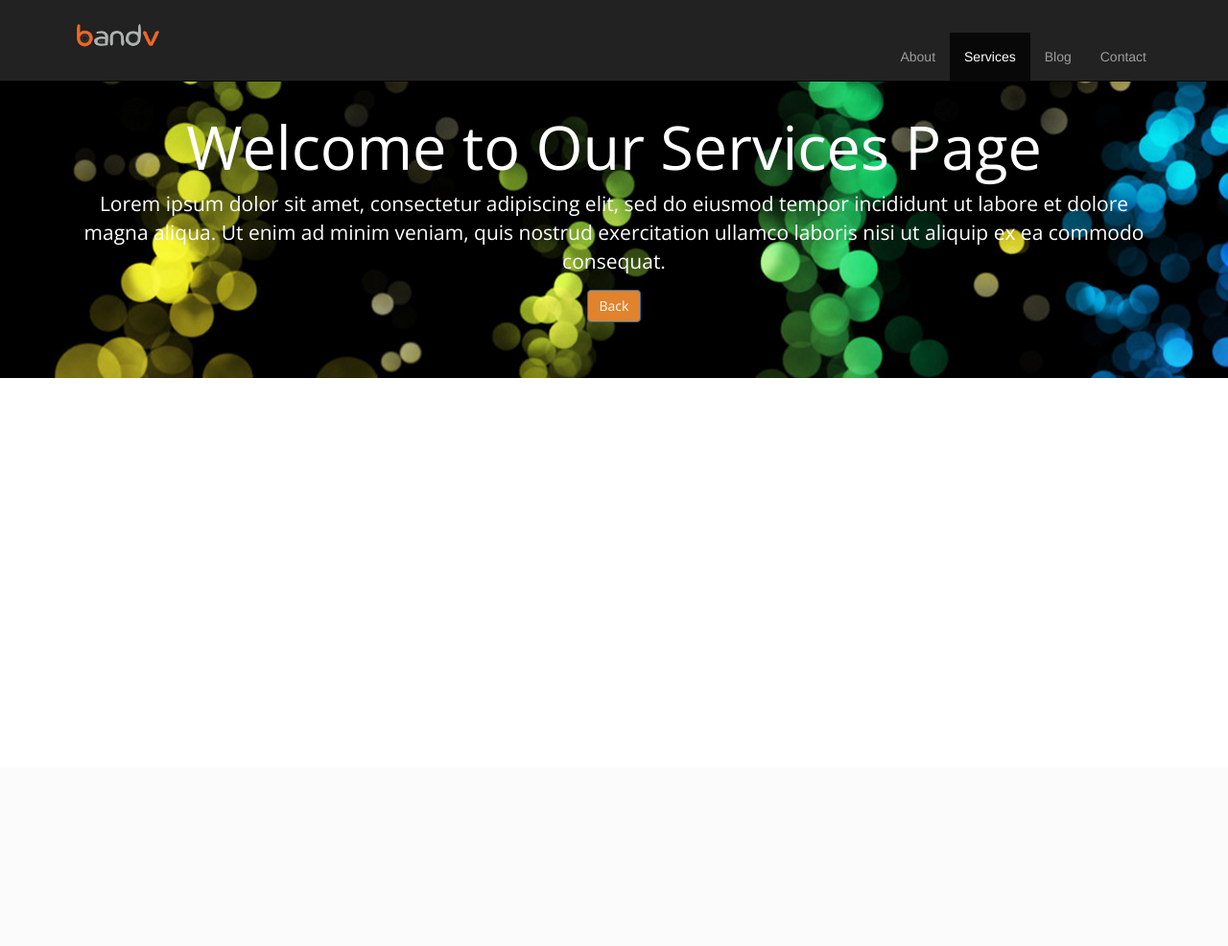
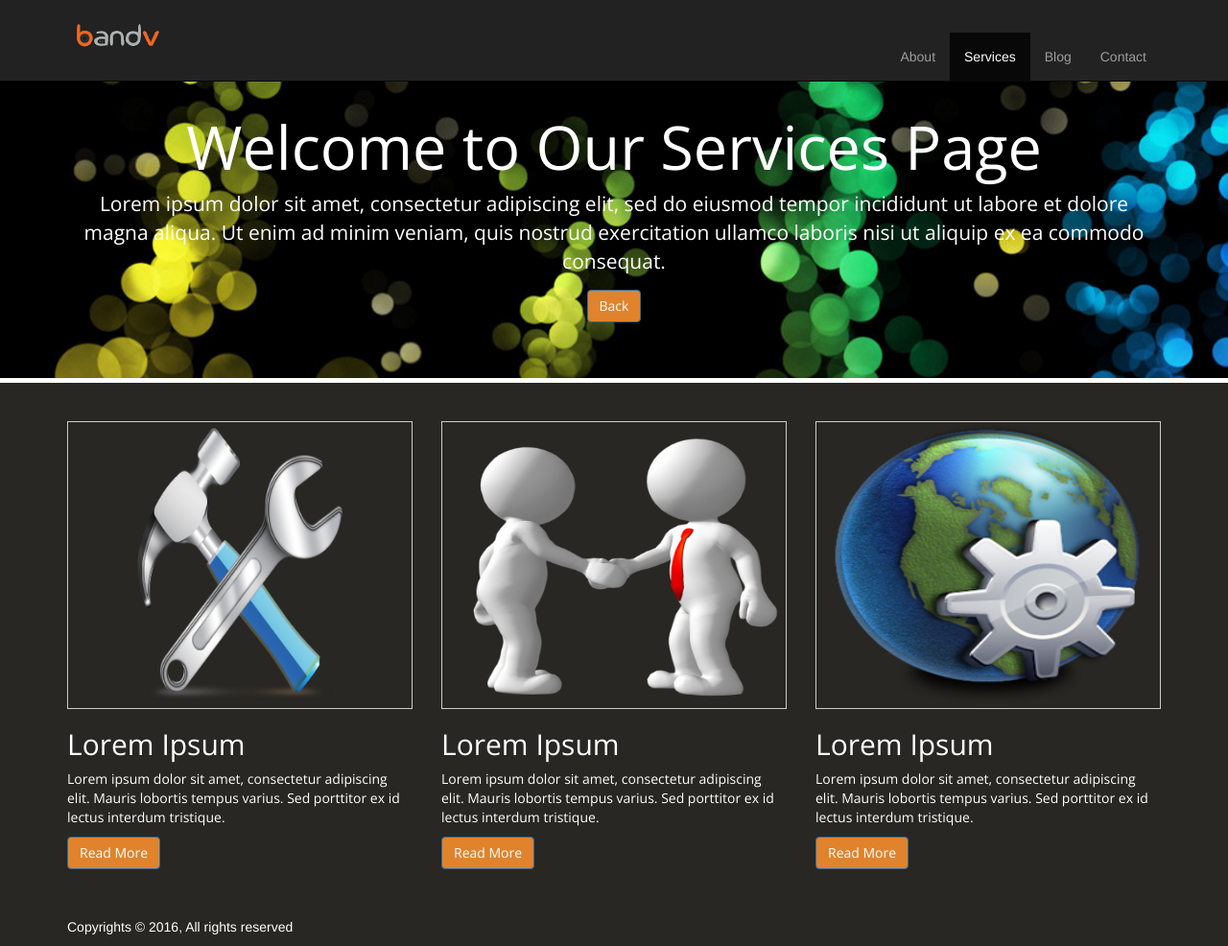
Before and after one commit to jrose111284/bandv, a PHP site: page /services.php in a window 1280 px wide. Shown: the whole page at 96% size. Before the commit the page ends 394 px from the top, so only its background shows below. Run offline with PHP 8.4, Linux system fonts and the light colour scheme; some libraries are stand-ins or nearby versions.

```diff
--- a/css/style.css
+++ b/css/style.css
@@ -23,6 +23,7 @@ html {
   /*height: 500px;*/
   font-family: 'Open Sans';
   font-weight: 500;
+  height: 375;
   margin-top: 50px;
   overflow: none;
   text-align: center;
@@ -82,6 +83,9 @@ section {
 #middle {
   width: 100%;
   background-color: #282723;
+  color: white;
+  font-family: 'Open Sans';
+  margin-top: 0;
 }
 .box-1 {
   font-family: 'Open Sans';
@@ -149,7 +153,7 @@ footer p {
   background-color: orange;
 }
 .map{
-  margin-left: 5%;
+  margin-left: -10%;
   margin-top: 5%;
   margin-bottom: 5%;
 }
@@ -193,3 +197,20 @@ span{
   margin-left: 3%;
   margin-right: 3%;
 }
+.jumbotron img.app-btn{
+	width:40%;
+	margin-right:30px;
+  background-color: blue;
+  text-align: center;
+}
+
+.jumbotron img.showcase-img{
+	width:75%;
+}
+
+img.demo{
+	width:100%;
+  height: 300px;
+	padding:3px;
+	border: 1px solid #ccc;
+}
--- a/services.php
+++ b/services.php
@@ -48,11 +48,42 @@
       </div>
     </div>
   </div>
-
+  <section id="middle">
+       <div class="container">
+         <div class="row">
+           <div class="col-md-4">
+             <img src="img/service-1.png" class="demo">
+             <h2>Lorem Ipsum</h2>
+             <p>Lorem ipsum dolor sit amet, consectetur adipiscing elit. Mauris lobortis tempus varius. Sed porttitor ex id lectus interdum tristique.</p>
+             <a href="#" class="btn btn-primary">Read More</a>
+           </div>
+           <div class="col-md-4">
+             <img src="img/service-2.png" class="demo">
+             <h2>Lorem Ipsum</h2>
+             <p>Lorem ipsum dolor sit amet, consectetur adipiscing elit. Mauris lobortis tempus varius. Sed porttitor ex id lectus interdum tristique.</p>
+             <a href="#" class="btn btn-primary">Read More</a>
+           </div>
+           <div class="col-md-4">
+             <img src="img/service-3.png" class="demo">
+             <h2>Lorem Ipsum</h2>
+             <p>Lorem ipsum dolor sit amet, consectetur adipiscing elit. Mauris lobortis tempus varius. Sed porttitor ex id lectus interdum tristique.</p>
+             <a href="#" class="btn btn-primary">Read More</a>
+           </div>
+         </div>
+       </div>
+     </section>
 
   <script src="https://ajax.googleapis.com/ajax/libs/jquery/1.11.1/jquery.min.js"></script>
   <script src="js/bootstrap.js"></script>
 
 
 </body>
+<footer>
+  <div class="container foot">
+    <p>
+      Copyrights &copy; 2016, All rights reserved
+    </p>
+
+  </div>
+</footer>
 </html>
```
Also changed, not shown: blog.php (+8 -0 lines), img/service-1.png (added), img/service-2.png (added), img/service-3.png (added).
